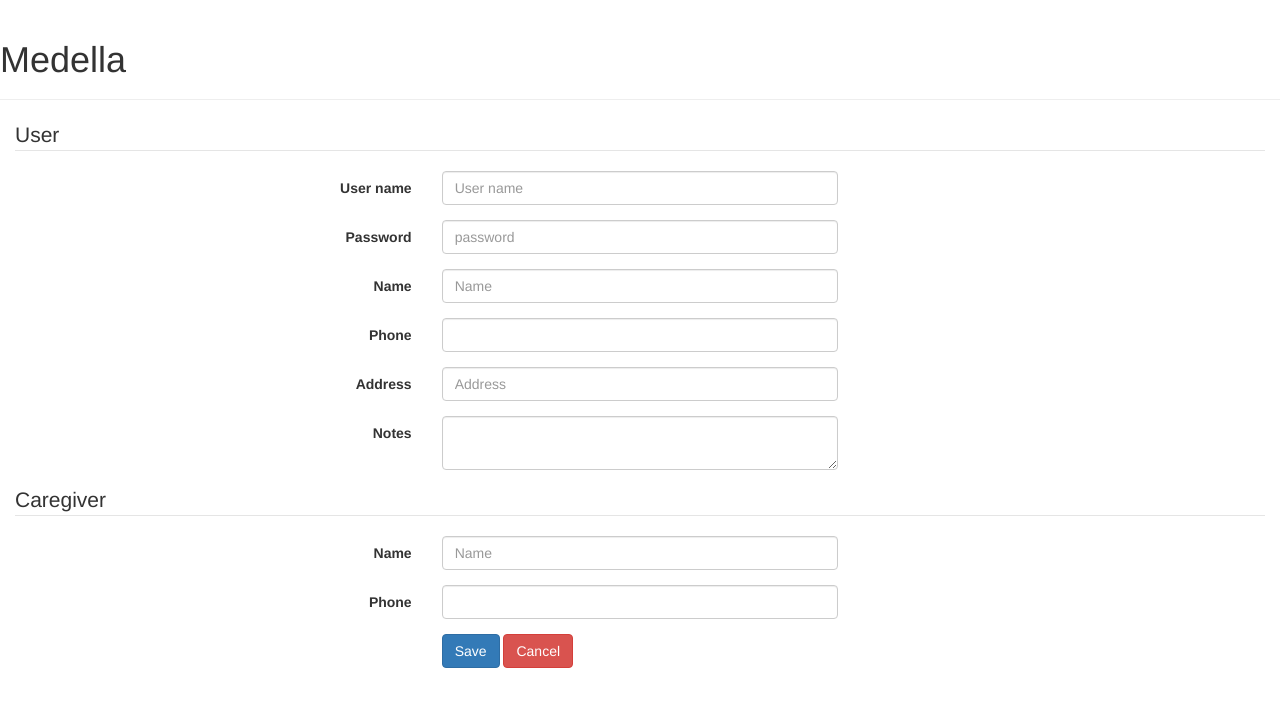
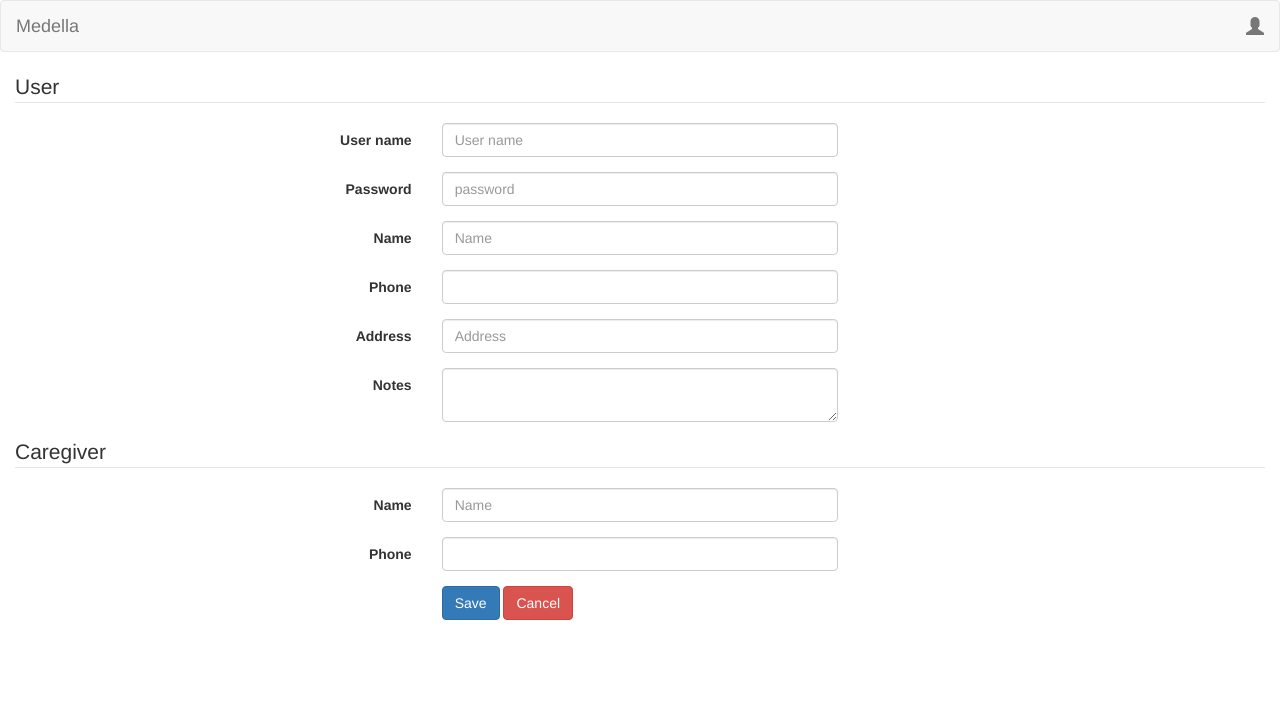
Before and after one commit to fraxedas/medella, a website: page public/user.html in a window 1280 px wide. Drawn offline with Linux system fonts and the light colour scheme; no server answers.

Commit message:
Navigation menu

```diff
--- a/public/user.html
+++ b/public/user.html
@@ -11,9 +11,19 @@
 
 <body ng-app="medella" ng-controller="UserController">
   <div>
-    <div class="page-header">
-      <h1>{{medella.tittle}}</h1>
-    </div>
+
+    <nav class="navbar navbar-default">
+      <div class="container-fluid">
+        <div class="navbar-header">
+          <a class="navbar-brand" href="index.html">{{medella.tittle}}</a>
+        </div>
+
+        <div class="navbar-nav navbar-right">
+          <a class="navbar-brand" href="user.html">
+            <span class="glyphicon glyphicon-user" aria-hidden="true"></span>
+          </a>
+        </div>
+    </nav>
 
     <div class="container-fluid">
 
@@ -108,7 +118,7 @@
     </div>
 
 
-  </div>
+    </div>
 </body>
 
 </html>
```
Also changed, not shown: public/index.html (+16 -0 lines).
